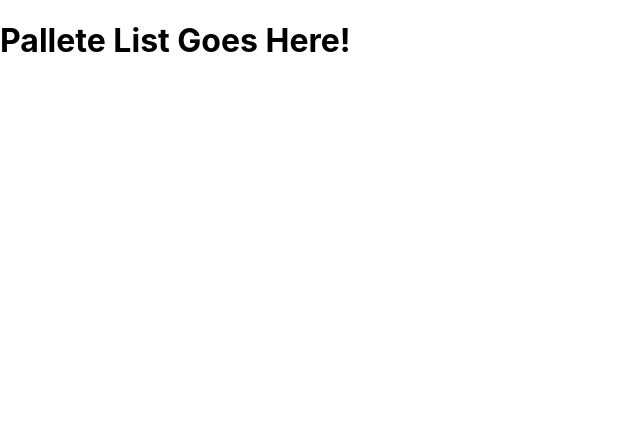
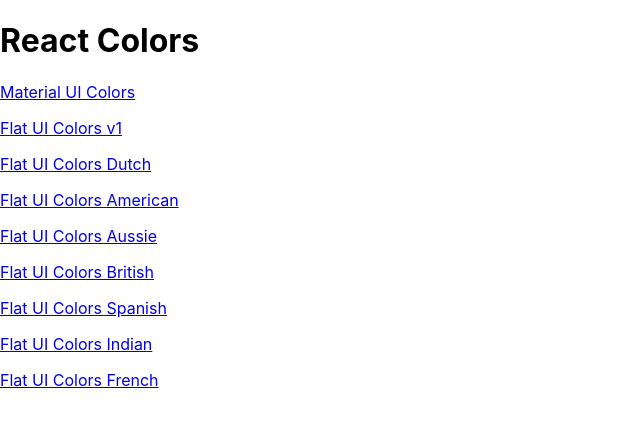
Before and after one commit to andreferi3/Pick-Color-React, a React (Create React App) app: page / in a window 1280 px wide. Shown: the top 424 px of the page, without its empty margins (0-640 px from the left). Built offline with nearby package versions, Linux system fonts and the light colour scheme.

Commit message:
add pallete list and home

```diff
--- a/src/App.js
+++ b/src/App.js
@@ -1,6 +1,7 @@
 import React from 'react'
 import { Route, Switch } from 'react-router-dom'
 import Palette from './Pallete'
+import PaletteList from './PalleteList'
 import seedColors from './seedColors'
 import { generatePalette } from './ColorHelper'
 
@@ -15,7 +16,7 @@
   render() {
     return (
       <Switch>
-        <Route exact path='/' render={() => <h1>Pallete List Goes Here!</h1>} />
+        <Route exact path='/' render={() => <PaletteList palettes={seedColors} />} />
         <Route exact path='/palette/:id' render={(routeProps) => <Palette palette={generatePalette(this.findPalette(routeProps.match.params.id))} />} />
       </Switch>
     )
--- a/src/Navbar.js
+++ b/src/Navbar.js
@@ -1,4 +1,5 @@
 import React, { Component } from 'react'
+import { Link } from 'react-router-dom'
 import Select from '@material-ui/core/Select'
 import Slider from 'rc-slider'
 import 'rc-slider/assets/index.css'
@@ -40,7 +41,7 @@
         return (
             <header className='Navbar'>
                 <div className='logo'>
-                    <a href='#'>reactcolor</a>
+                    <Link to={'/'}>reactcolor</Link>
                 </div>
                 <div className='slider-container'>
                     <span>Level : {level}</span>
--- /dev/null
+++ b/src/PalleteList.js
@@ -0,0 +1,18 @@
+import React, { Component } from 'react'
+import { Link } from 'react-router-dom'
+
+export default class PalleteList extends Component {
+    render() {
+        const {palettes} = this.props
+        return (
+            <div>
+                <h1>React Colors</h1>
+                {palettes.map(palette => (
+                    <p>
+                        <Link to={`/palette/${palette.id}`}>{palette.paletteName}</Link>
+                    </p>
+                ))}
+            </div>
+        )
+    }
+}
```
